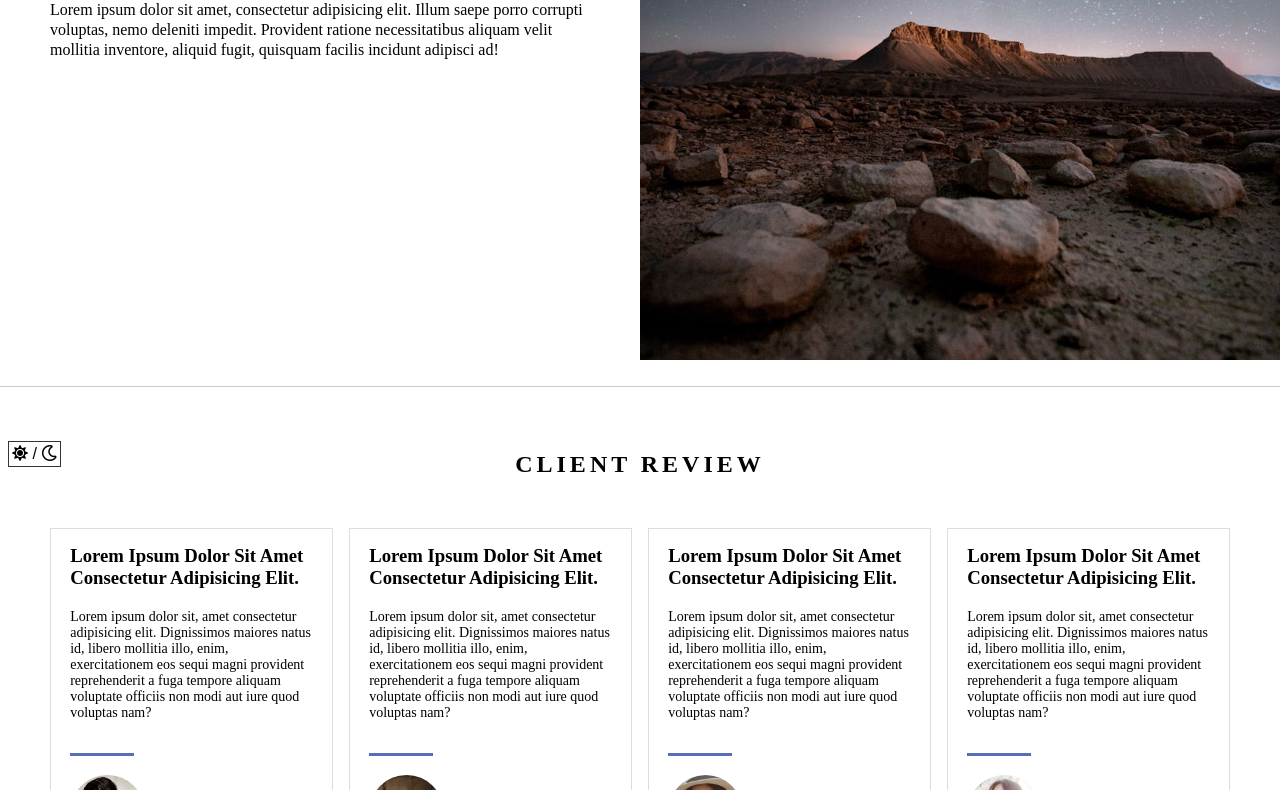
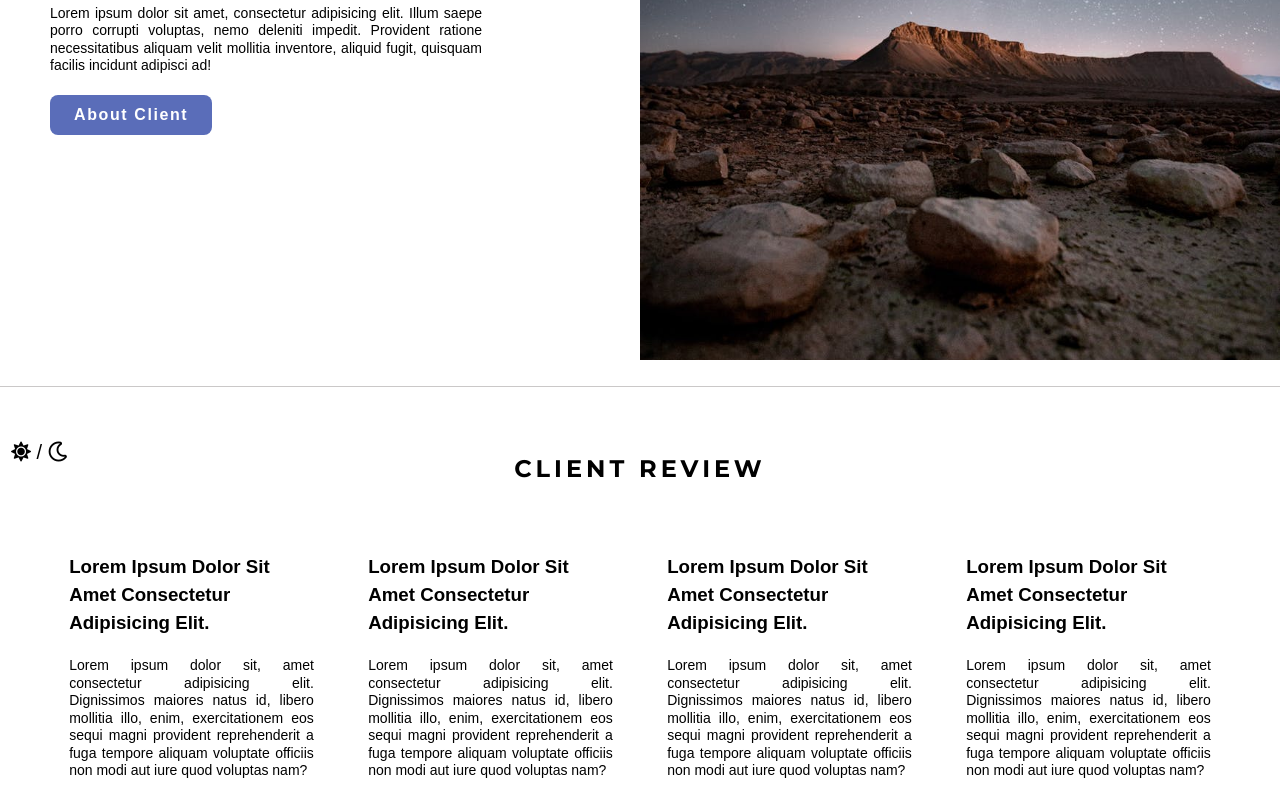
Before and after one commit to last-endcode/DarkTheme-HTML5-CSS3, a plain HTML site: page index.html in a window 1280 px wide. Shown: the part 317-1107 px from the top of the page. Drawn offline with Linux system fonts and the light colour scheme.

Commit message:
wiwa update source

```diff
--- a/index.html
+++ b/index.html
@@ -31,6 +31,7 @@
             ratione necessitatibus aliquam velit mollitia inventore, aliquid
             fugit, quisquam facilis incidunt adipisci ad!
           </p>
+          <a href="#review" class="btn">about client</a>
         </div>
         <div class="button-container">
           <button class="light-btn" id="lightbtn">
@@ -40,7 +41,7 @@
       </div>
     </header>
 
-    <section>
+    <section id="review">
       <div class="title">
         <h2>client review</h2>
       </div>
--- a/style.css
+++ b/style.css
@@ -1,7 +1,21 @@
+@import url('https://fonts.googleapis.com/css2?family=Montserrat:wght@300;400;500;700&display=swap');
+
 * {
   margin: 0;
   padding: 0;
   box-sizing: border-box;
+}
+
+:root {
+  /* colours */
+  --primaryColor: #5a6db9;
+  --darkColor: #000;
+  --whiteColor: #fff;
+  --greyColor: rgb(202, 200, 200);
+
+  /* spec */
+  --fontTitle: 'Montserrat', sans-serif;
+  --fixedWidth: 450px;
 }
 
 section {
@@ -16,7 +30,8 @@ section {
   text-align: center;
   text-transform: uppercase;
   letter-spacing: 0.25rem;
-  font-weight: 400;
+  font-weight: 300;
+  font-family: var(--fontTitle);
 }
 
 html,
@@ -25,11 +40,35 @@ body {
   overflow-x: hidden;
 }
 
+body {
+  background: var(--whiteColor);
+  color: var(--darkColor);
+  font-family: sans-serif;
+  line-height: 1.5;
+}
 /* for dark theme */
 body.dark-theme {
-  background: #333;
-  color: #fff;
-  transition: all ease-in-out 0.5s;
+  background: #0a081b;
+  color: var(--greyColor);
+  transition: all linear 0.5s;
+}
+
+.btn {
+  display: block;
+  text-transform: capitalize;
+  background: var(--primaryColor);
+  padding: 0.5rem 1.5rem;
+  color: var(--whiteColor);
+  text-decoration: none;
+  letter-spacing: 0.1rem;
+  border-radius: 0.5rem;
+  font-weight: 700;
+  transition: all linear 0.3s;
+  text-align: center;
+}
+
+.btn:hover {
+  background: #333e69;
 }
 
 .info-header {
@@ -40,16 +79,17 @@ body.dark-theme {
   margin-bottom: 1.25rem;
   text-transform: uppercase;
   font-size: 2.5rem;
+  font-weight: 700;
+  font-family: var(--fontTitle);
   line-height: 1.25;
   text-align: center;
-  font-weight: 400;
 }
 
 .info-header p {
   line-height: 1.25;
-  font-size: 1rem;
-  text-align: left;
-  margin-bottom: 5rem;
+  font-size: 0.875rem;
+  text-align: center;
+  margin-bottom: 1.25rem;
 }
 
 .pic-header {
@@ -64,7 +104,7 @@ body.dark-theme {
 
 .hero-banner {
   position: relative;
-  border-bottom: 1px double rgb(202, 200, 200);
+  border-bottom: 1px double var(--greyColor);
 }
 
 .button-container {
@@ -74,12 +114,20 @@ body.dark-theme {
 }
 
 .light-btn {
+  display: inline-block;
   cursor: pointer;
-  font-size: 1rem;
+  font-size: 1.25rem;
   padding: 3px;
-  background: #fff;
+  background: var(--whiteColor);
   outline: none;
-  border: 1px solid #333;
+  border: none;
+  border-radius: 0.5rem;
+  transition: 0.5s;
+}
+
+.light-btn:hover {
+  background: var(--darkColor);
+  color: var(--greyColor);
 }
 
 @media screen and (min-width: 768px) {
@@ -98,14 +146,26 @@ body.dark-theme {
   .pic-header {
     height: 650px;
   }
+
+  .info-header h1 {
+    text-align: left;
+  }
+  .info-header p {
+    text-align: justify;
+    max-width: 27rem;
+  }
+
+  .btn {
+    display: inline-block;
+  }
 }
 
 /* review */
 
 .review-card {
-  border: 1px solid #ddd;
+  /* border: 1px solid #ddd; */
   padding: 1rem 1.2rem;
-  max-width: 500px;
+  max-width: var(--fixedWidth);
   display: grid;
   grid-template-rows: auto 1fr auto 1fr;
   margin-bottom: 2rem;
@@ -117,7 +177,9 @@ body.dark-theme {
 
 .review-card p {
   font-size: 0.875rem;
+  text-align: justify;
   font-weight: 300;
+  line-height: 1.25;
 }
 .review-photo {
   width: 75px;
@@ -127,24 +189,26 @@ body.dark-theme {
 }
 
 .underline {
-  margin-top: 2rem;
+  margin-top: 1rem;
   background: #5a6db9;
-  width: 4rem;
-  height: 0.2rem;
+  width: 5rem;
+  height: 0.25rem;
 }
 
 .review-image {
   display: flex;
   align-items: center;
+  margin-top: 1rem;
   column-gap: 1rem;
 }
 
 .image-title h4 {
   margin-bottom: 0.5rem;
+  letter-spacing: 0.15rem;
 }
 
 .fa-star {
-  color: #5a6db9;
+  color: var(--primaryColor);
 }
 
 @media screen and (min-width: 992px) {
```
Also changed, not shown: SS-result/SS_wiwa-1.png (added), SS-result/SS_wiwa-2.png (added), SS-result/SS_wiwa-3.png (added), SS-result/SS_wiwa-4.png (added), SS-result/Screenshot_2021-04-05_11-11-40.png (deleted), SS-result/Screenshot_2021-04-05_11-26-40.png (deleted), SS-result/Screenshot_2021-04-05_11-26-48.png (deleted), SS-result/Screenshot_2021-04-05_11-30-37.png (deleted).
